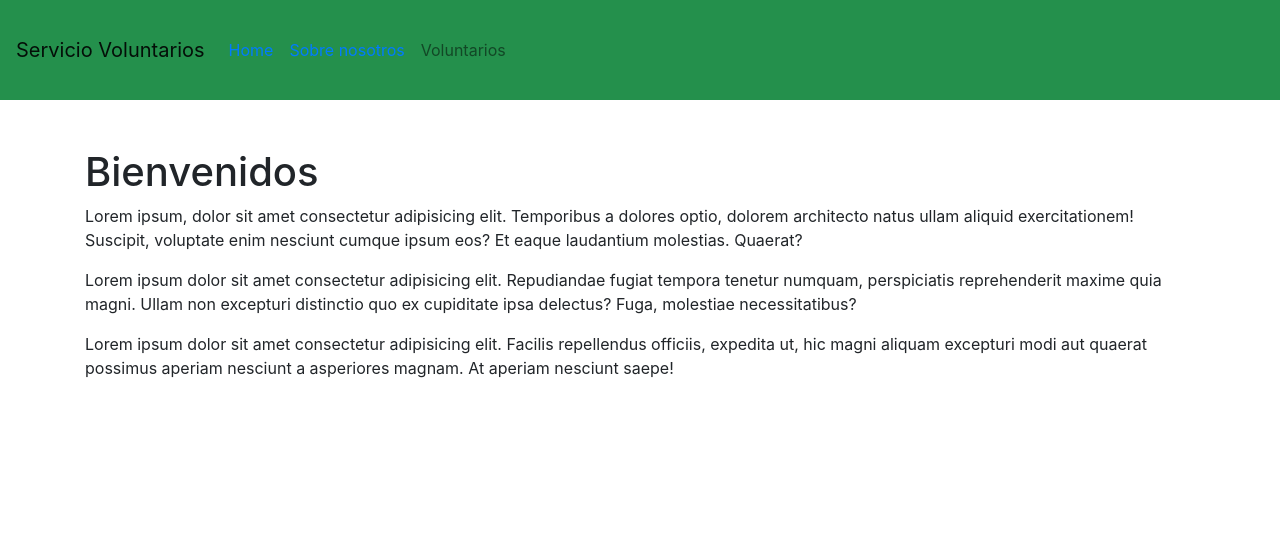
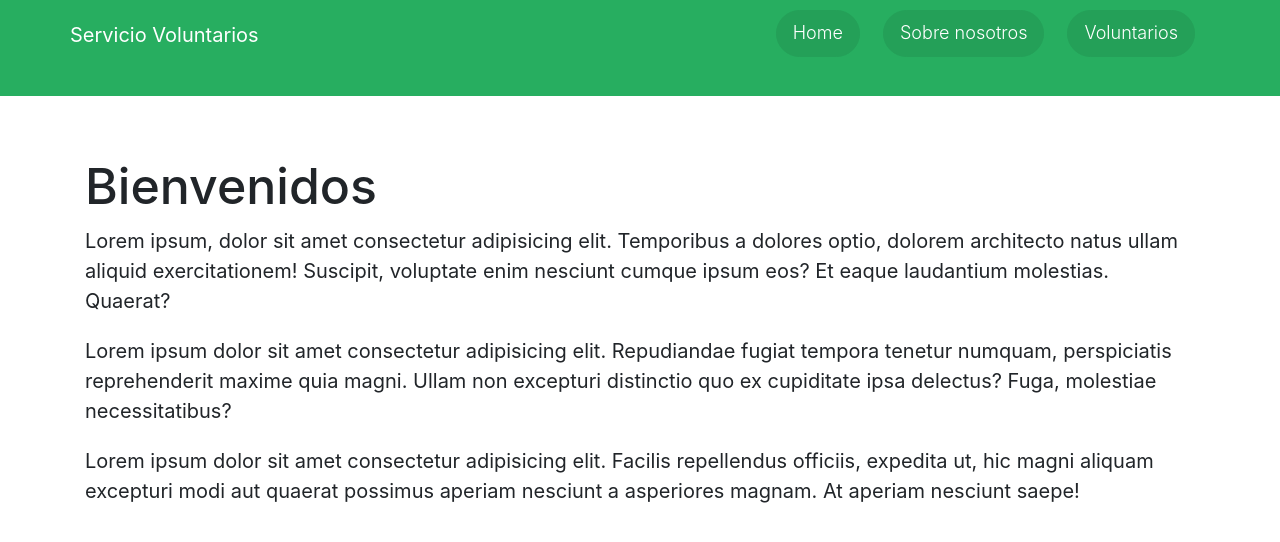
Before and after one commit to marcohm08/lab-tbd-vue, a Vue app: page / in a window 1280 px wide. Shown: the top 542 px of the page. Built offline with nearby package versions, Linux system fonts and the light colour scheme.

Commit message:
Dado nuevo formato al header
* Se agregan estilos a style.css

```diff
--- a/public/styles.css
+++ b/public/styles.css
@@ -1,45 +1,100 @@
+/*---------------------------------------------------------------------------------------------------------------------*/
+/*SET UP BASICO*/
+/*---------------------------------------------------------------------------------------------------------------------*/
+* {
+    margin: 0;
+    padding: 0;
+    box-sizing: border-box;
+}
 
+html{
+    background-color: #fff;
+    color: #555;
+    font-family: 'Lato', 'Arial', sans-serif;
+    font-weight: 300;
+    font-size: 20px;
+    text-rendering: optimizeLegibility;
+
+}
+
+/*---------------------------------------------------------------------------------------------------------------------*/
+/*COMPONENTES REUSABLES*/
+/*---------------------------------------------------------------------------------------------------------------------*/
+
+.row-custom {
+    max-width: 1140px;
+    margin: 0 auto;
+}
+
+/*BOTONES*/
+
+.btn-custom, .btn-custom:visited{
+    display: inline-block;
+    padding: 10px 30px;
+    font-weight: 300;
+    text-decoration: none;
+    border-radius: 200px;
+    transition: background-color 0.2s;
+}
+
+/*---------------------------------------------------------------------------------------------------------------------*/
+/*HEADER*/
+/*---------------------------------------------------------------------------------------------------------------------*/
 
 header{
 	width: 100%;
-	height: 200px;
-    background-color: #24904C;
+	height: 12vh;
+    background-color: #27ae60;
+    background-position: center;
+    background-size: cover;
     text-align: center;
-	position: fixed;
-	top: 0;
-	overflow: hidden;
 }
 
-header h1{
-    font-family: 'Open Sans';
-    font-style: normal;
-    font-size: 36px;
+.logo *{
+    float: left;
+    text-decoration: none;
+    margin-top: 10px;
+    color: #fff
+}
+
+.logo:hover *{
     color: #fff;
-    line-height: 230px;
-    text-transform: uppercase;
-    font-weight: 100;
+    text-decoration: none;
+}
+
+.main-nav{
+    list-style: none;
+    float: right;
+}
+
+.main-nav li{
+    display: inline-block;
+    margin-left: 8px;
 }
 
 
-header nav{
-    position: absolute;
-    bottom: 0;
-    height: 60px;
-    line-height: 60px;
-    width: 100%;
-    background-color: rgba(0,0,0,.1);
+.main-nav li a, .main-nav li a:visited{
+    padding: 8px 8px;
+    color: #fff;
+    text-decoration: none;
+    font-size: 95%;
+    transition: background-color 0.2s;
 }
 
-header nav a{
+
+.btn-full, .btn-full:visited{
+    background-color: #24a058;
+    border: 1px solid #24a058;
     color: #fff;
-    display: inline-block;
-    padding: 10px 15px;
-    line-height: 1;
-    text-decoration: none;
+    margin-right: 15px;
+    transition: background-color 0.3s;
 }
 
-.navbar {
-    width: 100%;
-    background-color: #24904C;
-    height: 100px;
+
+
+
+.btn-full:hover, .btn-full:active{
+    background-color: #1e8449;
+    border: 1px solid #1e8449;
+    color: #fff;
 }
--- a/src/components/Home/Header.vue
+++ b/src/components/Home/Header.vue
@@ -1,26 +1,27 @@
 <template>
-  <nav class="navbar navbar-expand-lg navbar-light">
-  <a class="navbar-brand" href="#">Servicio Voluntarios</a>
-  <button class="navbar-toggler" type="button" data-toggle="collapse" data-target="#navbarSupportedContent" aria-controls="navbarSupportedContent" aria-expanded="false" aria-label="Toggle navigation">
-    <span class="navbar-toggler-icon"></span>
-  </button>
-
-  <div class="collapse navbar-collapse" id="navbarSupportedContent">
-    <ul class="navbar-nav mr-auto">
-      <li class="nav-item " :class="(active == '') ? 'active' : ''">
-        <a class="nav-link">
+<header>
+  <nav >
+    <div class="row-custom pt-2">
+      <div class="logo">
+          <router-link to="/">Servicio Voluntarios</router-link>
+      </div>
+      <ul class="main-nav" >
+        <li>
+          <a class="btn-custom btn-full">
             <router-link to="/">Home</router-link>
           </a>
         </li>
-      <li class="nav-item" :class="(active == 'about') ? 'active' : ''">
-        <a class="nav-link" href="#">
+        <li>
+          <a class="btn-custom btn-full">
             <router-link to="/about">
               Sobre nosotros
             </router-link>
           </a>
         </li>
-      <li class="nav-item">
-        <a class="nav-link" href="#">Voluntarios</a>
+        <li >
+          <a class="btn-custom btn-full">
+            <router-link to="/">Voluntarios</router-link>
+          </a>
         </li>
       </ul>
     <!-- <form class="form-inline my-2 my-lg-0">
@@ -29,11 +30,11 @@
     </form> -->
     </div>
   </nav>
+</header>
 </template>
 
 <script>
 export default {
-    name: 'header',
     data(){
       return {
         active: ''
```
Lines whose indentation alone changed are shown as unchanged.
